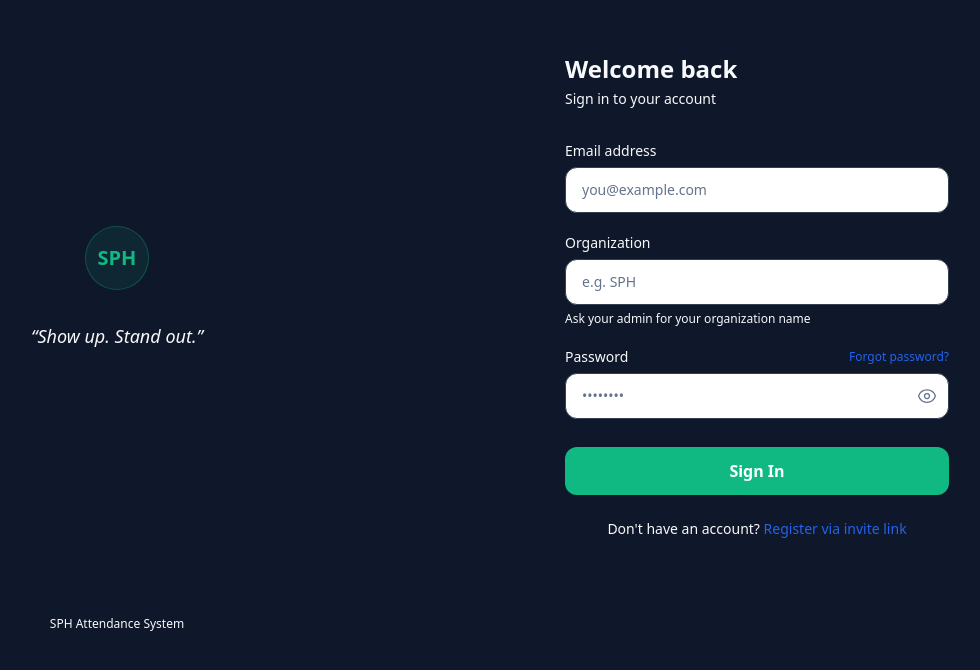
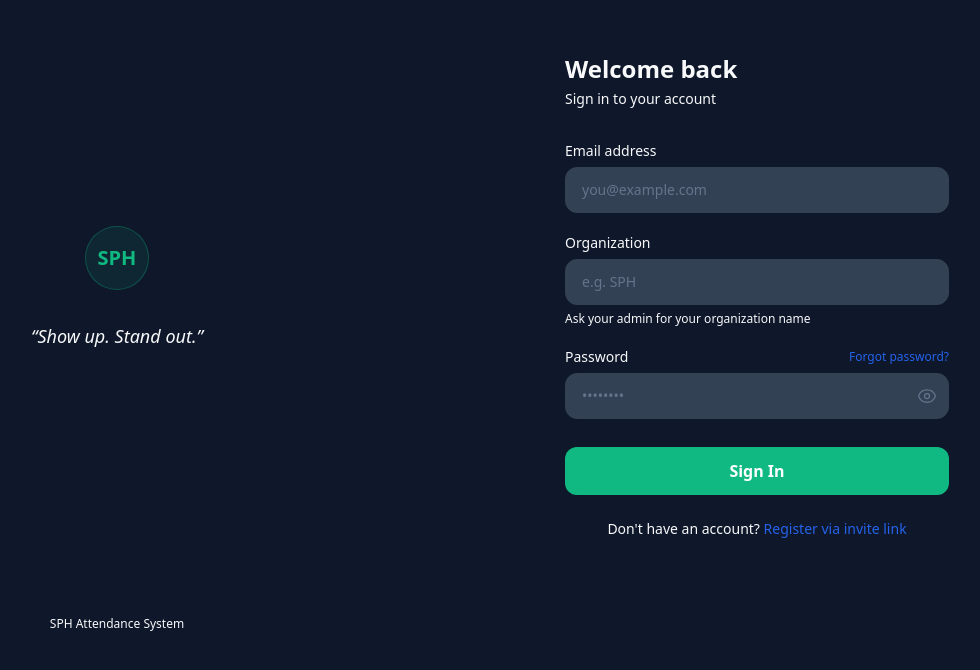
Before and after one commit to maureen-design/sph-attendance-system, a Next.js app in the folder client/: page /login in a window 1280 px wide. Shown: the part 104-774 px from the top of the page, without its empty margins (203-1183 px from the left). Built offline with nearby package versions, Linux system fonts and the light colour scheme; no server answers.

Commit message:
fix: setup field names, login text visibility

```diff
--- a/client/src/app/login/page.tsx
+++ b/client/src/app/login/page.tsx
@@ -97,7 +97,7 @@ export default function LoginPage() {
                 value={email}
                 onChange={(e) => setEmail(e.target.value)}
                 placeholder="you@example.com"
-                className="rounded-xl border border-[var(--border)] surface-elevated px-4 py-3 text-sm text-[var(--text-primary)] placeholder-[var(--text-muted)] outline-none transition-all focus:border-sph-blue focus:ring-1 focus:ring-sph-blue"
+                className="rounded-xl border border-[var(--border)] bg-[var(--surface-elevated)] px-4 py-3 text-sm text-white placeholder-slate-500 outline-none transition-all focus:border-sph-blue focus:ring-1 focus:ring-sph-blue"
               />
             </div>
 
@@ -113,7 +113,7 @@ export default function LoginPage() {
                 value={organization}
                 onChange={(e) => setOrganization(e.target.value)}
                 placeholder="e.g. SPH"
-                className="rounded-xl border border-[var(--border)] surface-elevated px-4 py-3 text-sm text-[var(--text-primary)] placeholder-[var(--text-muted)] outline-none transition-all focus:border-sph-blue focus:ring-1 focus:ring-sph-blue"
+                className="rounded-xl border border-[var(--border)] bg-[var(--surface-elevated)] px-4 py-3 text-sm text-white placeholder-slate-500 outline-none transition-all focus:border-sph-blue focus:ring-1 focus:ring-sph-blue"
               />
               <span className="text-xs text-muted">Ask your admin for your organization name</span>
             </div>
@@ -136,7 +136,7 @@ export default function LoginPage() {
                   value={password}
                   onChange={(e) => setPassword(e.target.value)}
                   placeholder="••••••••"
-                  className="w-full rounded-xl border border-[var(--border)] surface-elevated px-4 py-3 pr-12 text-sm text-[var(--text-primary)] placeholder-[var(--text-muted)] outline-none transition-all focus:border-sph-blue focus:ring-1 focus:ring-sph-blue"
+                  className="w-full rounded-xl border border-[var(--border)] bg-[var(--surface-elevated)] px-4 py-3 pr-12 text-sm text-white placeholder-slate-500 outline-none transition-all focus:border-sph-blue focus:ring-1 focus:ring-sph-blue"
                 />
                 <button
                   type="button"
--- a/client/src/app/setup/page.tsx
+++ b/client/src/app/setup/page.tsx
@@ -202,9 +202,9 @@ export default function SetupPage() {
     try {
       // 1) Create organization + admin
       const setupRes = await post<SetupResponse>('/setup', {
-        organizationName: orgName,
-        organizationShortName: shortName,
-        contactEmail,
+        orgName,
+        orgShortName: shortName,
+        orgEmail: contactEmail,
         timezone: timezone || 'Africa/Nairobi',
         adminFullName: adminName,
         adminEmail,
```
